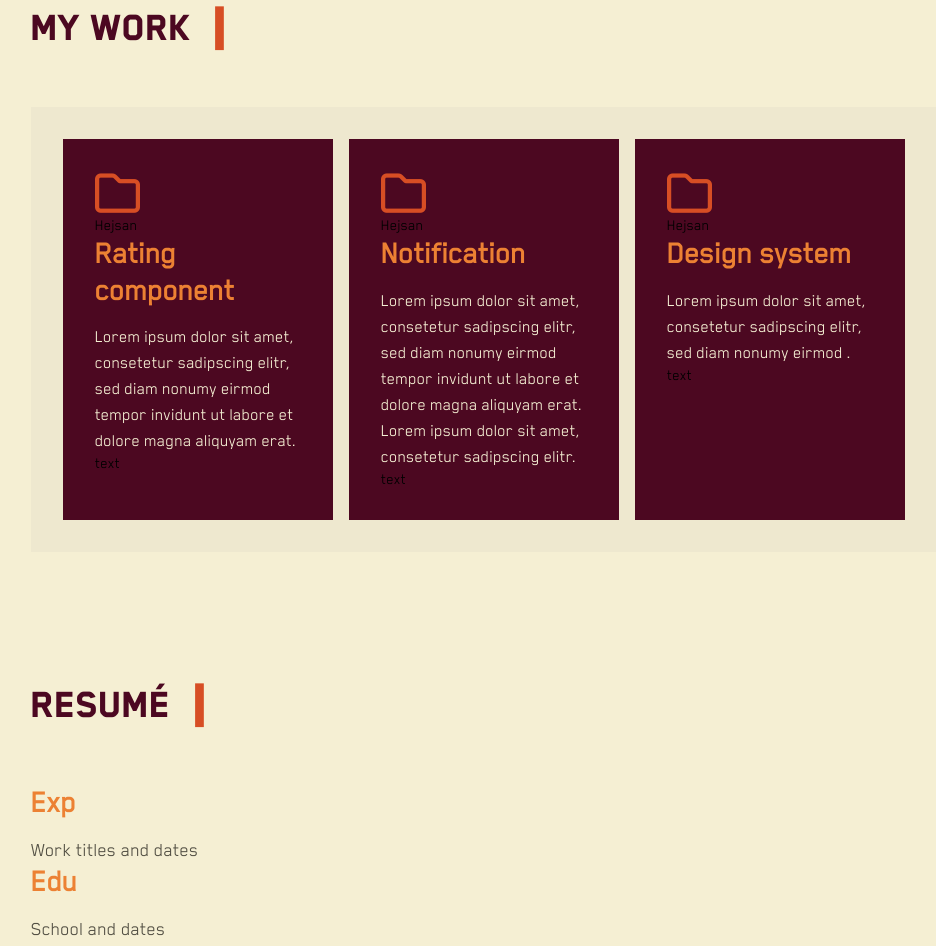
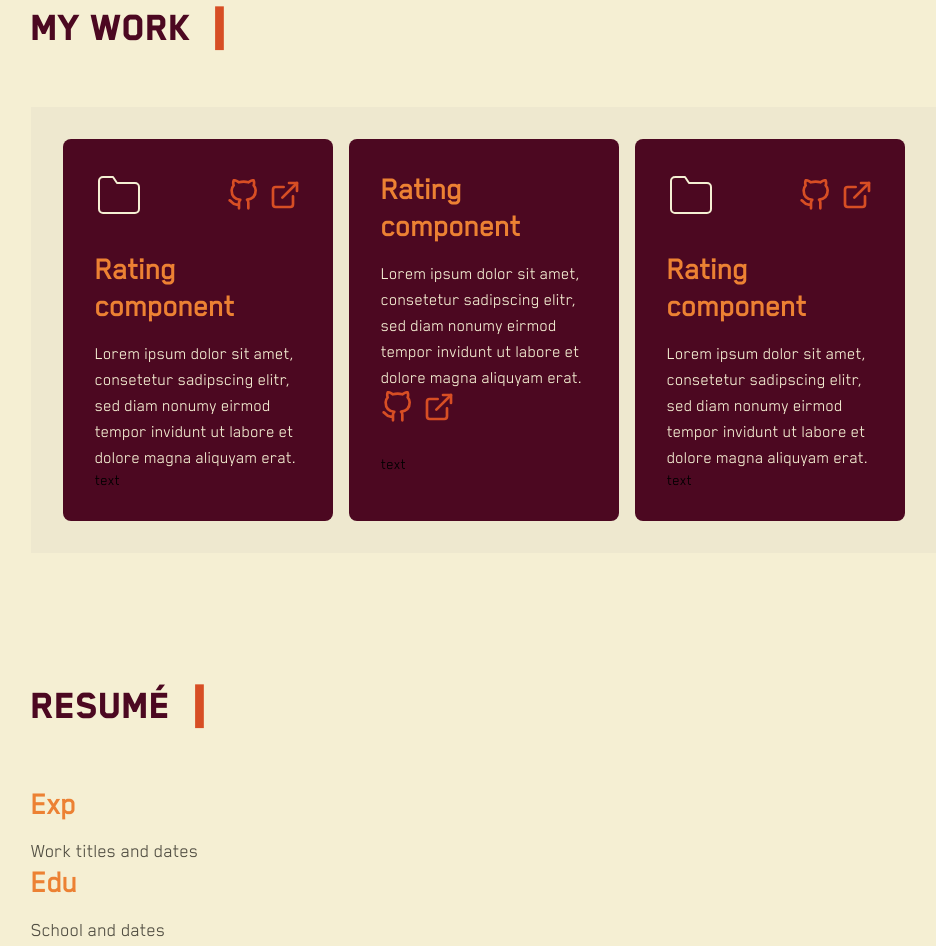
Before and after one commit to devjoppe/mi-cv, a plain HTML site: page index.html in a window 1280 px wide. Shown: the part 1464-2410 px from the top of the page, without its empty margins (343-1279 px from the left). Drawn offline with Linux system fonts and the light colour scheme.

Commit message:
Working on the project cards. Not sure how to use the icons.

```diff
--- a/index.html
+++ b/index.html
@@ -8,7 +8,7 @@
   <meta name="viewport" content="width=device-width, initial-scale=1">
   <meta name="Author" content="Something?">
 
-  <meta property="og:title" content=""> <!-- Create someo content for the OG-tags -->
+  <meta property="og:title" content=""> <!-- Create some content for the OG-tags -->
   <meta property="og:type" content="">
   <meta property="og:url" content="">
   <meta property="og:image" content="">
@@ -19,6 +19,9 @@
 
   <link rel="stylesheet" href="css/normalize.css">
   <link rel="stylesheet" href="css/style.min.css">
+
+  <!-- Google Fonts Icons -->
+  <!-- <link rel="stylesheet" href="https://fonts.googleapis.com/css2?family=Material+Symbols+Outlined:opsz,wght,FILL,GRAD@20..48,100..700,0..1,-50..200" /> -->
 
   <!-- My fontawsome -->
   <script src="https://kit.fontawesome.com/42f0aa77d8.js" crossorigin="anonymous"></script>
@@ -142,11 +145,13 @@
                 <article class="display-flex height-max jusit">
                   <div class="project">
                     <div class="project--links">
-                      <div class="fa-icons">
-                        <i class="fa-regular fa-folder"></i>
+                      <div class="project-icon">
+                        <svg xmlns="http://www.w3.org/2000/svg" role="img" viewBox="0 0 24 24" fill="none" stroke="currentColor" stroke-width="1" stroke-linecap="round" stroke-linejoin="round" class="feather feather-folder"><title>Folder</title><path d="M22 19a2 2 0 0 1-2 2H4a2 2 0 0 1-2-2V5a2 2 0 0 1 2-2h5l2 3h9a2 2 0 0 1 2 2z"></path></svg>
                       </div>
                       <div class="links">
-                        Hejsan
+                        <svg xmlns="http://www.w3.org/2000/svg" role="img" viewBox="0 0 24 24" fill="none" stroke="currentColor" stroke-width="2" stroke-linecap="round" stroke-linejoin="round" class="feather feather-github"><title>GitHub</title><path d="M9 19c-5 1.5-5-2.5-7-3m14 6v-3.87a3.37 3.37 0 0 0-.94-2.61c3.14-.35 6.44-1.54 6.44-7A5.44 5.44 0 0 0 20 4.77 5.07 5.07 0 0 0 19.91 1S18.73.65 16 2.48a13.38 13.38 0 0 0-7 0C6.27.65 5.09 1 5.09 1A5.07 5.07 0 0 0 5 4.77a5.44 5.44 0 0 0-1.5 3.78c0 5.42 3.3 6.61 6.44 7A3.37 3.37 0 0 0 9 18.13V22"></path></svg>
+
+                        <svg xmlns="http://www.w3.org/2000/svg" role="img" viewBox="0 0 24 24" fill="none" stroke="currentColor" stroke-width="2" stroke-linecap="round" stroke-linejoin="round" class="feather feather-external-link"><title>External Link</title><path d="M18 13v6a2 2 0 0 1-2 2H5a2 2 0 0 1-2-2V8a2 2 0 0 1 2-2h6"></path><polyline points="15 3 21 3 21 9"></polyline><line x1="10" y1="14" x2="21" y2="3"></line></svg>
                       </div>
                     </div>
                     <div class="project--description">
@@ -160,19 +165,19 @@
                 </article>
               </div>
               <div class="project--block">
-                <article class="display-flex height-max">
+                <article class="display-flex height-max jusit">
                   <div class="project">
+                    <div class="project--description">
+                      <span class="title">Rating component</span>
+                      <p>Lorem ipsum dolor sit amet, consetetur sadipscing elitr, sed diam nonumy eirmod tempor invidunt ut labore et dolore magna aliquyam erat.</p>
+                    </div>
                     <div class="project--links">
-                      <div class="fa-icons">
-                        <i class="fa-regular fa-folder"></i>
+
+                      <div class="links">
+                        <svg xmlns="http://www.w3.org/2000/svg" role="img" viewBox="0 0 24 24" fill="none" stroke="currentColor" stroke-width="2" stroke-linecap="round" stroke-linejoin="round" class="feather feather-github"><title>GitHub</title><path d="M9 19c-5 1.5-5-2.5-7-3m14 6v-3.87a3.37 3.37 0 0 0-.94-2.61c3.14-.35 6.44-1.54 6.44-7A5.44 5.44 0 0 0 20 4.77 5.07 5.07 0 0 0 19.91 1S18.73.65 16 2.48a13.38 13.38 0 0 0-7 0C6.27.65 5.09 1 5.09 1A5.07 5.07 0 0 0 5 4.77a5.44 5.44 0 0 0-1.5 3.78c0 5.42 3.3 6.61 6.44 7A3.37 3.37 0 0 0 9 18.13V22"></path></svg>
+
+                        <svg xmlns="http://www.w3.org/2000/svg" role="img" viewBox="0 0 24 24" fill="none" stroke="currentColor" stroke-width="2" stroke-linecap="round" stroke-linejoin="round" class="feather feather-external-link"><title>External Link</title><path d="M18 13v6a2 2 0 0 1-2 2H5a2 2 0 0 1-2-2V8a2 2 0 0 1 2-2h6"></path><polyline points="15 3 21 3 21 9"></polyline><line x1="10" y1="14" x2="21" y2="3"></line></svg>
                       </div>
-                      <div class="links">
-                        Hejsan
-                      </div>
-                    </div>
-                    <div class="project--description">
-                      <span class="title">Notification</span>
-                      <p>Lorem ipsum dolor sit amet, consetetur sadipscing elitr, sed diam nonumy eirmod tempor invidunt ut labore et dolore magna aliquyam erat. Lorem ipsum dolor sit amet, consetetur sadipscing elitr.</p>
                     </div>
                     <div class="project--tech">
                       <span>text</span>
@@ -181,19 +186,21 @@
                 </article>
               </div>
               <div class="project--block">
-                <article class="display-flex height-max">
+                <article class="display-flex height-max jusit">
                   <div class="project">
                     <div class="project--links">
-                      <div class="fa-icons">
-                        <i class="fa-regular fa-folder"></i>
+                      <div class="project-icon">
+                        <svg xmlns="http://www.w3.org/2000/svg" role="img" viewBox="0 0 24 24" fill="none" stroke="currentColor" stroke-width="1" stroke-linecap="round" stroke-linejoin="round" class="feather feather-folder"><title>Folder</title><path d="M22 19a2 2 0 0 1-2 2H4a2 2 0 0 1-2-2V5a2 2 0 0 1 2-2h5l2 3h9a2 2 0 0 1 2 2z"></path></svg>
                       </div>
                       <div class="links">
-                        Hejsan
+                        <svg xmlns="http://www.w3.org/2000/svg" role="img" viewBox="0 0 24 24" fill="none" stroke="currentColor" stroke-width="2" stroke-linecap="round" stroke-linejoin="round" class="feather feather-github"><title>GitHub</title><path d="M9 19c-5 1.5-5-2.5-7-3m14 6v-3.87a3.37 3.37 0 0 0-.94-2.61c3.14-.35 6.44-1.54 6.44-7A5.44 5.44 0 0 0 20 4.77 5.07 5.07 0 0 0 19.91 1S18.73.65 16 2.48a13.38 13.38 0 0 0-7 0C6.27.65 5.09 1 5.09 1A5.07 5.07 0 0 0 5 4.77a5.44 5.44 0 0 0-1.5 3.78c0 5.42 3.3 6.61 6.44 7A3.37 3.37 0 0 0 9 18.13V22"></path></svg>
+
+                        <svg xmlns="http://www.w3.org/2000/svg" role="img" viewBox="0 0 24 24" fill="none" stroke="currentColor" stroke-width="2" stroke-linecap="round" stroke-linejoin="round" class="feather feather-external-link"><title>External Link</title><path d="M18 13v6a2 2 0 0 1-2 2H5a2 2 0 0 1-2-2V8a2 2 0 0 1 2-2h6"></path><polyline points="15 3 21 3 21 9"></polyline><line x1="10" y1="14" x2="21" y2="3"></line></svg>
                       </div>
                     </div>
                     <div class="project--description">
-                      <span class="title">Design system</span>
-                      <p>Lorem ipsum dolor sit amet, consetetur sadipscing elitr, sed diam nonumy eirmod .</p>
+                      <span class="title">Rating component</span>
+                      <p>Lorem ipsum dolor sit amet, consetetur sadipscing elitr, sed diam nonumy eirmod tempor invidunt ut labore et dolore magna aliquyam erat.</p>
                     </div>
                     <div class="project--tech">
                       <span>text</span>
--- a/scss/menu.scss
+++ b/scss/menu.scss
@@ -63,6 +63,7 @@ $transition: cubic-bezier(.17,.67,.42,1.36);
   padding: 20px;
   background: $link-color;
   border: none;
+  border-radius: 8px;
   cursor: pointer;
   z-index: 10;
   &:active, &:focus {
--- a/scss/sections.scss
+++ b/scss/sections.scss
@@ -4,6 +4,7 @@
     background: $brown-color;
     padding: $size-medium;
     flex-direction: column;
+    border-radius: 8px;
 }
 
 .project--description {
@@ -22,10 +23,20 @@
 }
 
 .project--links {
-    .fa-icons {
-        .fa-folder {
-            color: $orange-color;
-            font-size: 45px;
-        }
+    display: flex;
+    margin-bottom: $size-medium;
+    align-items: center;
+    justify-content: space-between;
+    .project-icon {
+        width: 48px;
+        height: 48px;
+        color: $main-color;
+    }
+    .links {
+        justify-content: space-between;
+        display: flex;
+        height: 32px;
+        width: 74px;
+        color: $orange-color;
     }
 }
```
Also changed, not shown: scss/config.scss (+9 -0 lines), css/style.min.css.
